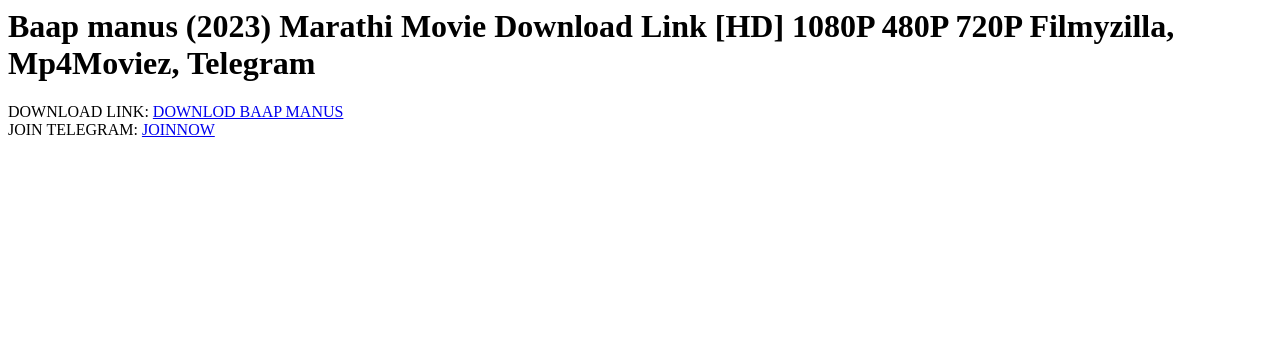
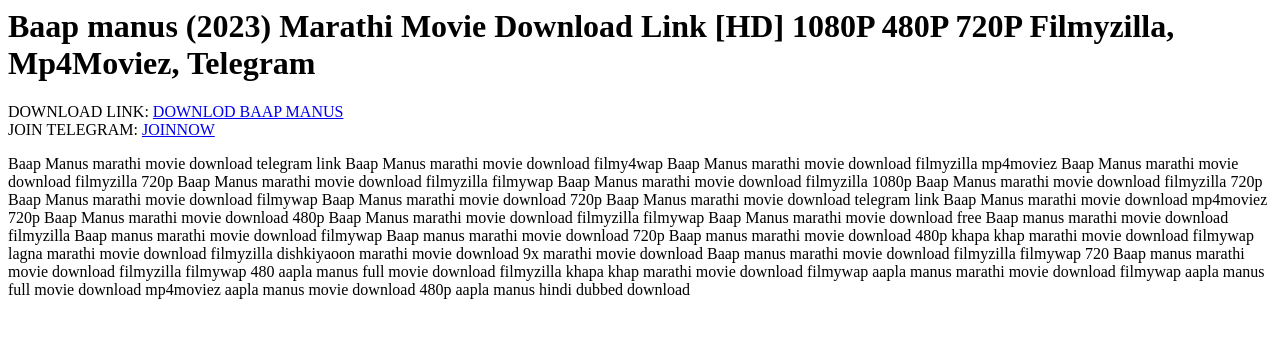
Before and after one commit to tanayjagdale1/baap-manus, a plain HTML site: page index.html in a window 1280 px wide. Drawn offline with Linux system fonts and the light colour scheme.

Commit message:
Update index.html

```diff
--- a/index.html
+++ b/index.html
@@ -5,6 +5,8 @@
 </head>
 <body>
 <h1>Baap manus (2023) Marathi Movie Download Link [HD] 1080P 480P 720P Filmyzilla, Mp4Moviez, Telegram</h1>
+
 <p></p><span style="font-size: medium;">DOWNLOAD LINK: <a href="https://leomovieguru.pages.dev/">DOWNLOD BAAP MANUS</a></span><div><div><span style="font-size: medium;">JOIN TELEGRAM: <a href="https://t.me/leomovieguru" target="_blank">JOINNOW</a></span></div></div></p>
+  <p>Baap Manus marathi movie download telegram link Baap Manus marathi movie download filmy4wap  Baap Manus marathi movie download filmyzilla mp4moviez Baap Manus marathi movie download filmyzilla 720p Baap Manus marathi movie download filmyzilla filmywap Baap Manus marathi movie download filmyzilla 1080p Baap Manus marathi movie download filmyzilla 720p Baap Manus marathi movie download filmywap Baap Manus marathi movie download 720p Baap Manus marathi movie download telegram link Baap Manus marathi movie download mp4moviez 720p Baap Manus marathi movie download 480p Baap Manus marathi movie download filmyzilla filmywap Baap Manus marathi movie download free Baap manus marathi movie download filmyzilla Baap manus marathi movie download filmywap Baap manus marathi movie download 720p Baap manus marathi movie download 480p khapa khap marathi movie download filmywap lagna marathi movie download filmyzilla dishkiyaoon marathi movie download 9x marathi movie download Baap manus marathi movie download filmyzilla filmywap 720 Baap manus marathi movie download filmyzilla filmywap 480 aapla manus full movie download filmyzilla khapa khap marathi movie download filmywap aapla manus marathi movie download filmywap aapla manus full movie download mp4moviez aapla manus movie download 480p aapla manus hindi dubbed download</p>
 </body>
 </html>
```
